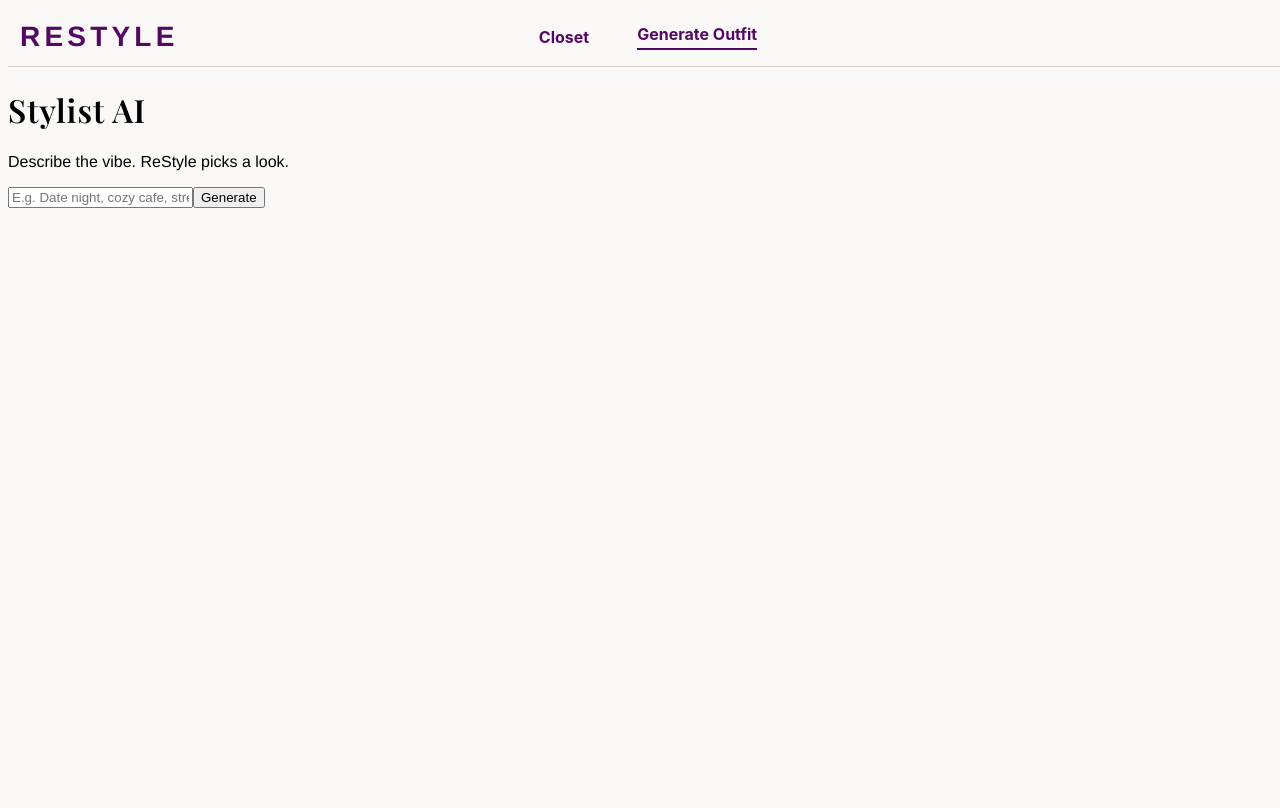
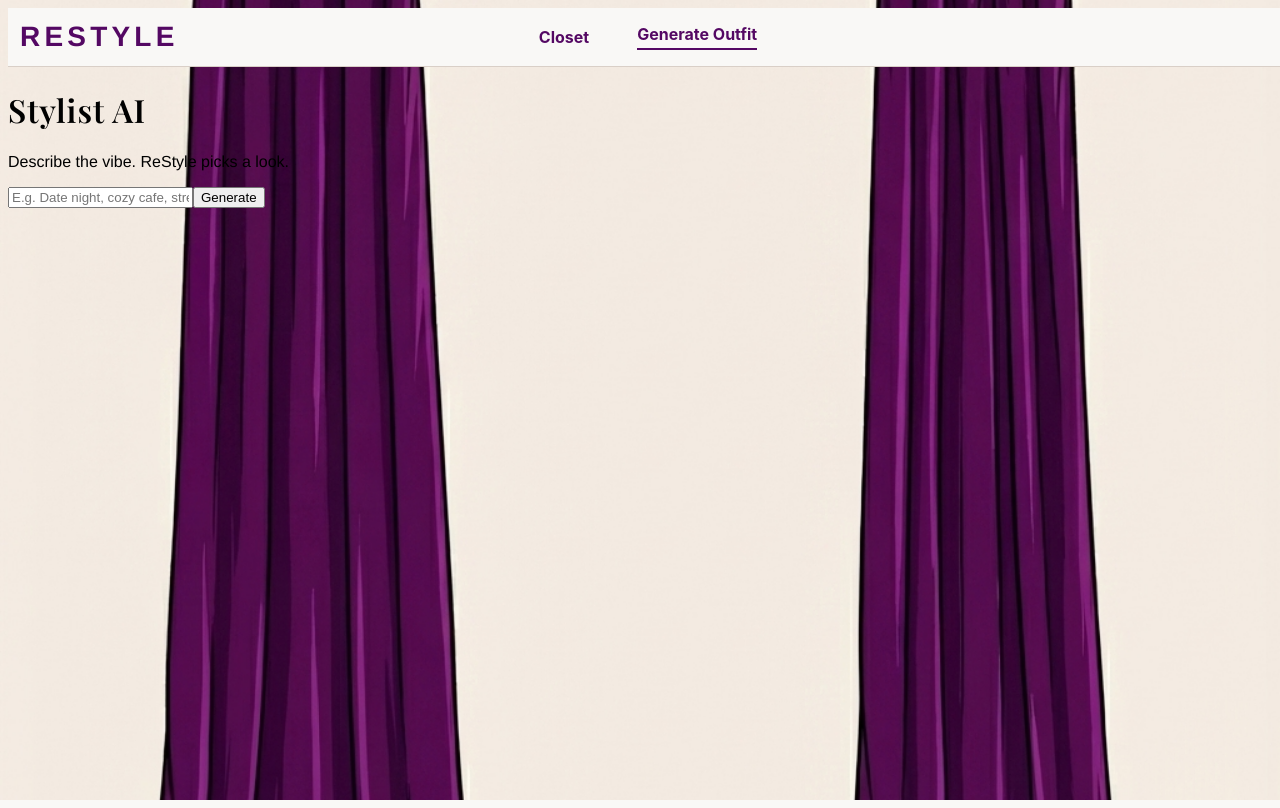
Before and after one commit to maanasaS123/ReStyle, a React (Vite) app in the folder client/: page /generate in a window 1280 px wide. Built offline with nearby package versions, Linux system fonts and the light colour scheme.

Commit message:
Adding background image on generate outfit page

```diff
--- a/client/src/pages/Generate.tsx
+++ b/client/src/pages/Generate.tsx
@@ -1,6 +1,12 @@
 // src/pages/generate.tsx
 import React, { useState } from "react";
 import axios from "axios";
+
+// ------------------------------------------------------------------
+// IMPORT CHECK: Make sure this file exists in your src/assets folder!
+// If your file is a JPG, change .png to .jpg
+// ------------------------------------------------------------------
+import bgImage from "../assets/bg.png";
 
 // Types specific to generation result
 type OutfitResult = {
@@ -22,20 +28,20 @@
   <div
     className="
       flex flex-col border border-gray-300 rounded-2xl bg-white overflow-hidden
-      shrink-0 shadow-sm
+      shrink-0 shadow-sm shadown-lg backdrop-blur-sm transition-transform hover:scale-105 cursor-pointer
       w-[110px] sm:w-[120px] md:w-[130px] lg:w-[150px]
     "
   >
-    <div className="bg-[#C9B59C] text-white text-[10px] text-center font-bold uppercase py-1">
+    <div className="bg-[#C9B59C] text-white text-[10px] text-center font-bold uppercase py-1 z-20">
       {label}
     </div>
 
-    {/* Fixed image frame + contain (no cropping, ever) */}
-    <div
+    {/* Fixed image frame */}
+    <div className="relative"
       style={{
         width: "100%",
-        height: 150, // fixed box like closet fix
-        background: "#F9F8F6",
+        height: 150,
+        background: "transparent",
         display: "flex",
         alignItems: "center",
         justifyContent: "center",
@@ -54,21 +60,21 @@
             display: "block",
           }}
         />
+
       ) : (
-        <div className="w-full h-full bg-gray-100 flex items-center justify-center text-[10px]">
+        <div className="w-full h-full flex items-center justify-center text-[10px] text-gray-500">
           ?
         </div>
       )}
     </div>
 
-    <div className="p-2 text-center bg-white">
-      <p className="text-[10px] md:text-xs text-gray-800 truncate">
-        {text || "-"}
+    <div className="absolute inset-0 bg-black/70 flex items-center justify-center p-2 opacity-0 group-hover:opacity-100 transition-opacity duration-300">
+      <p className="text-white text-[10px] md:text-xs text-center font-medium leading-tight">
+        {text || label}
       </p>
     </div>
   </div>
 );
-
 
 export default function Generate() {
   const [style, setStyle] = useState("");
@@ -103,32 +109,57 @@
   };
 
   return (
-    <div className="min-h-screen bg-[#F9F8F6] w-full">
+    // relative container allows content to flow naturally
+    <div className="relative min-h-screen w-full isolation-auto">
+
+      {/* ------------------------------------------------------ */}
+      {/* BACKGROUND LAYER: z-index: -1 forces it to the back    */}
+      {/* ------------------------------------------------------ */}
+      <div
+        style={{
+          position: "fixed", // Keeps image stuck to screen while scrolling
+          top: 0,
+          left: 0,
+          width: "100vw",
+          height: "100vh",
+          backgroundImage: `url(${bgImage})`,
+          backgroundSize: "cover",
+          backgroundPosition: "center",
+          backgroundRepeat: "no-repeat",
+          zIndex: -1, // CRITICAL FIX: Puts image behind everything else
+        }}
+      />
+
+      {/* ------------------------------------------------------ */}
+      {/* CONTENT LAYER: The semi-transparent overlay + content  */}
+      {/* ------------------------------------------------------ */}
+      <div className="min-h-screen w-full bg-[#F9F8F6]/85 backdrop-blur-sm">
         <div className="max-w-7xl mx-auto px-4 sm:px-6 lg:px-10 py-6 space-y-8">
+
           {/* Header */}
           <div className="flex items-end justify-between gap-4 flex-wrap">
             <div>
-            <h1 className="text-2xl sm:text-3xl text-[#4A403A] uppercase tracking-widest">
+              <h1 className="text-2xl sm:text-3xl text-[#4A403A] uppercase tracking-widest font-bold">
                 Stylist AI
               </h1>
-            <p className="text-sm text-[#8C847C] mt-1">
+              <p className="text-sm text-[#8C847C] mt-1 font-medium">
                 Describe the vibe. ReStyle picks a look.
               </p>
             </div>
           </div>
 
-        {/* Input row */}
-        <div className="bg-white border border-[#EFE9E3] rounded-3xl p-4 sm:p-5 shadow-sm">
+          {/* Input Box */}
+          <div className="bg-white/90 border border-[#EFE9E3] rounded-3xl p-4 sm:p-5 shadow-lg backdrop-blur-sm">
             <div className="flex flex-col sm:flex-row gap-3">
               <input
-              className="flex-1 border border-gray-300 rounded-2xl px-4 py-3 text-sm bg-white"
+                className="flex-1 border border-gray-300 rounded-2xl px-4 py-3 text-sm bg-white focus:outline-none focus:ring-2 focus:ring-[#C9B59C] focus:border-transparent"
                 placeholder="E.g. Date night, cozy cafe, streetwear..."
                 value={style}
                 onChange={(e) => setStyle(e.target.value)}
               />
               <button
                 onClick={handleGenerate}
-              className="bg-[#C9B59C] text-white px-6 py-3 text-sm font-bold rounded-2xl disabled:opacity-50"
+                className="bg-[#C9B59C] hover:bg-[#B8A38B] transition-colors text-white px-8 py-3 text-sm font-bold rounded-2xl disabled:opacity-50 shadow-md"
                 disabled={loading}
               >
                 {loading ? "..." : "Generate"}
@@ -142,18 +173,19 @@
             )}
           </div>
 
-        {/* Result */}
+          {/* Results Area */}
           {result && (
-          <div className="bg-white p-5 sm:p-6 rounded-3xl border border-gray-200 shadow-sm">
+            <div className="bg-white/90 p-5 sm:p-6 rounded-3xl border border-gray-200 shadow-lg backdrop-blur-sm animate-fade-in-up">
               <div className="flex items-center justify-between gap-3 mb-5 flex-wrap">
                 <h2 className="text-sm font-bold text-gray-500 uppercase tracking-wide">
                   Your Outfit
                 </h2>
+                {/* Palette circles */}
                 <div className="flex gap-2">
-                <span className="w-6 h-6 rounded-full border border-black/10" style={{ background: "#F9F8F6" }} />
-                <span className="w-6 h-6 rounded-full border border-black/10" style={{ background: "#EFE9E3" }} />
-                <span className="w-6 h-6 rounded-full border border-black/10" style={{ background: "#D9CFC7" }} />
-                <span className="w-6 h-6 rounded-full border border-black/10" style={{ background: "#C9B59C" }} />
+                  <span className="w-6 h-6 rounded-full border border-black/10 bg-[#F9F8F6]" />
+                  <span className="w-6 h-6 rounded-full border border-black/10 bg-[#EFE9E3]" />
+                  <span className="w-6 h-6 rounded-full border border-black/10 bg-[#D9CFC7]" />
+                  <span className="w-6 h-6 rounded-full border border-black/10 bg-[#C9B59C]" />
                 </div>
               </div>
 
@@ -166,5 +198,6 @@
           )}
         </div>
       </div>
+    </div>
   );
 }
```
Also changed, not shown: client/src/assets/bg.png (added). Lines whose indentation alone changed are shown as unchanged.
